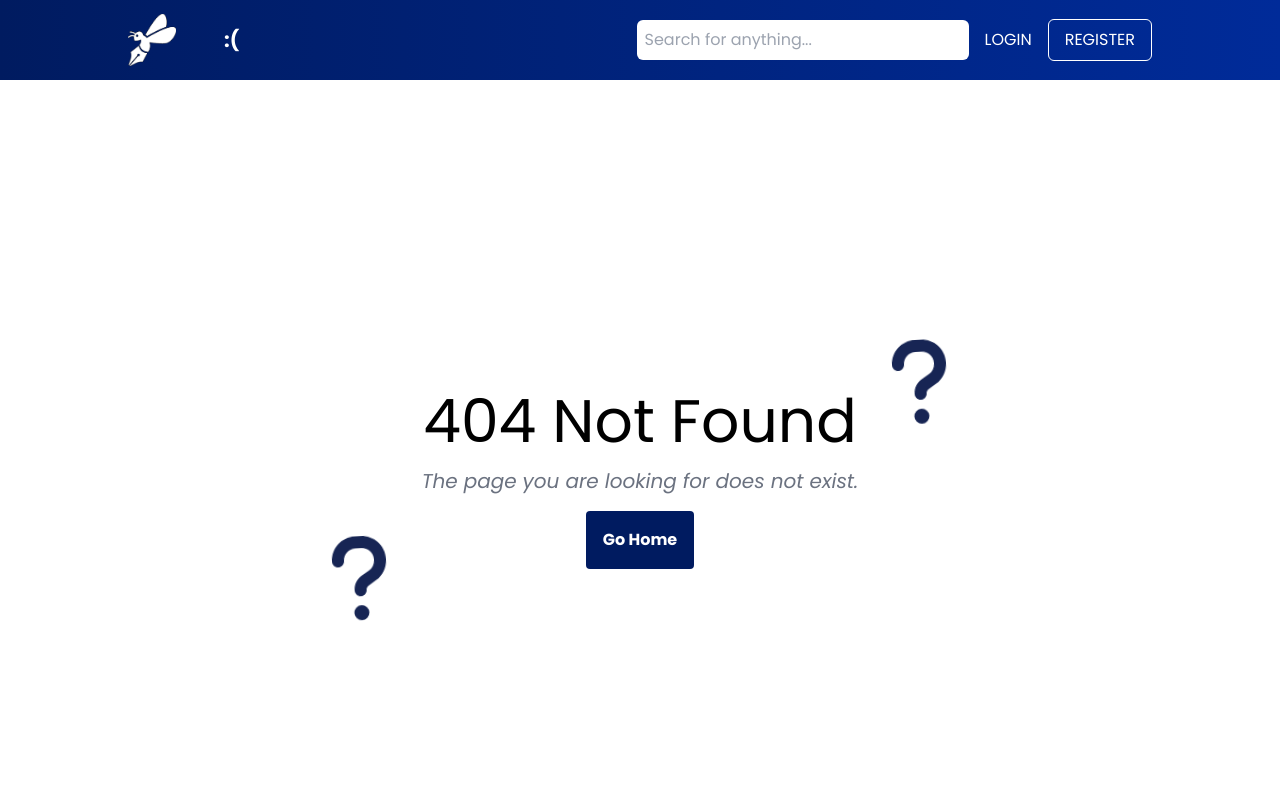
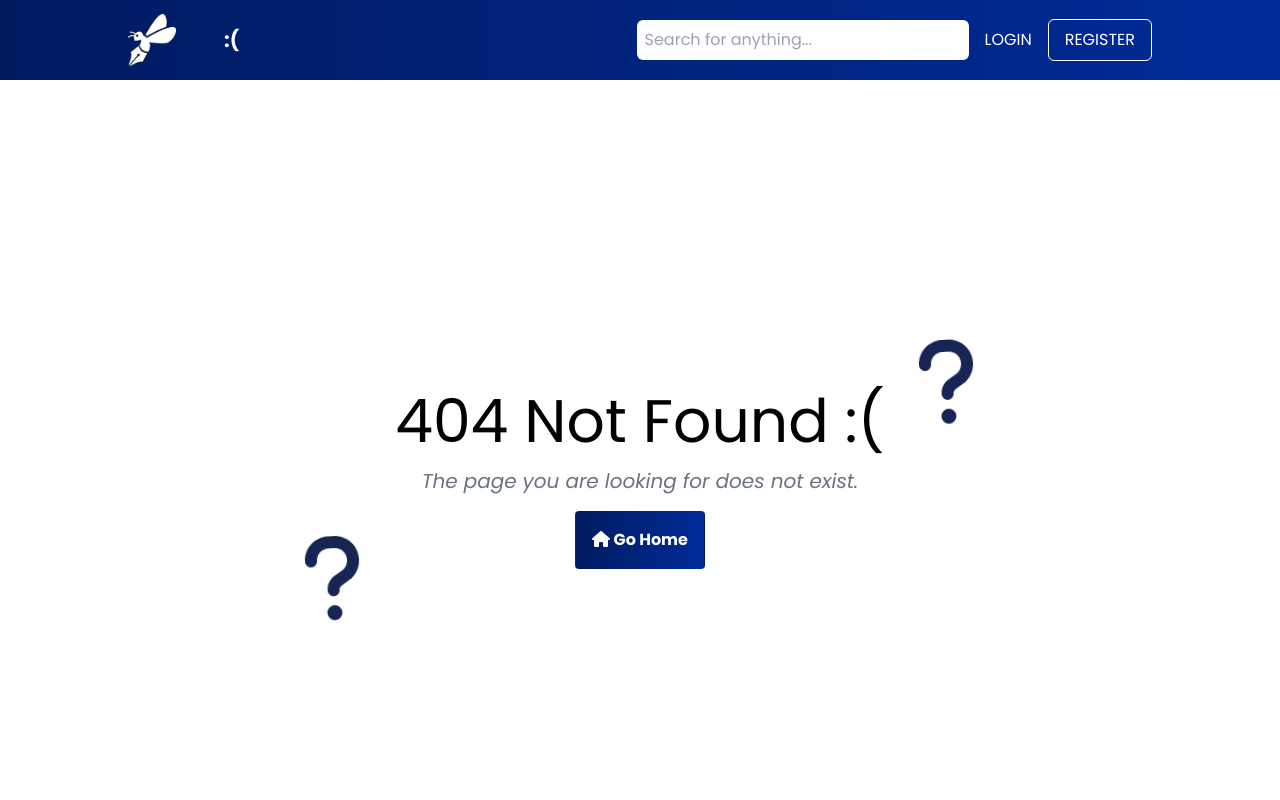
Before and after one commit to Leytox/BlogBugster, a React (Vite) app in the folder frontend/: page /posts/ in a window 1280 px wide. Shown: the top 800 px of the page. Built offline with nearby package versions, Linux system fonts and the light colour scheme; no server answers; what javascript-time-ago would draw is missing.

Commit message:
Changed visuals of the NotFound.jsx

```diff
--- a/frontend/src/pages/NotFound.jsx
+++ b/frontend/src/pages/NotFound.jsx
@@ -1,16 +1,14 @@
-import Button from "../components/Button.jsx";
-import { useNavigate } from "react-router-dom";
+import { Link } from "react-router-dom";
 import { useGSAP } from "@gsap/react";
 import gsap from "gsap";
 import { useDispatch } from "react-redux";
 import { setLocation } from "../features/location/locationSlice.js";
 import { useEffect } from "react";
 import { FontAwesomeIcon } from "@fortawesome/react-fontawesome";
-import { faQuestion } from "@fortawesome/free-solid-svg-icons";
+import { faHome, faQuestion } from "@fortawesome/free-solid-svg-icons";
 
 const NotFound = () => {
   const dispatch = useDispatch();
-  const navigate = useNavigate();
   useGSAP(() => {
     gsap.fromTo(
       "#question-mark",
@@ -50,16 +48,15 @@ const NotFound = () => {
           "flex flex-col justify-center items-center gap-4 text-center"
         }
       >
-        <h1 className={"text-6xl"}>404 Not Found</h1>
+        <h1 className={"text-6xl"}>404 Not Found :(</h1>
         <p className={"text-xl text-gray-500 italic"}>
           The page you are looking for does not exist.
         </p>
-        <Button
-          title={"Go Home"}
-          handleClick={() => {
-            navigate("/");
-          }}
-        />
+        <Link to={"/"}>
+          <button className={"btn-gradient"}>
+            <FontAwesomeIcon icon={faHome} /> Go Home
+          </button>
+        </Link>
       </div>
       <div
         className={"max-sm:hidden block text-blue-950"}
```
